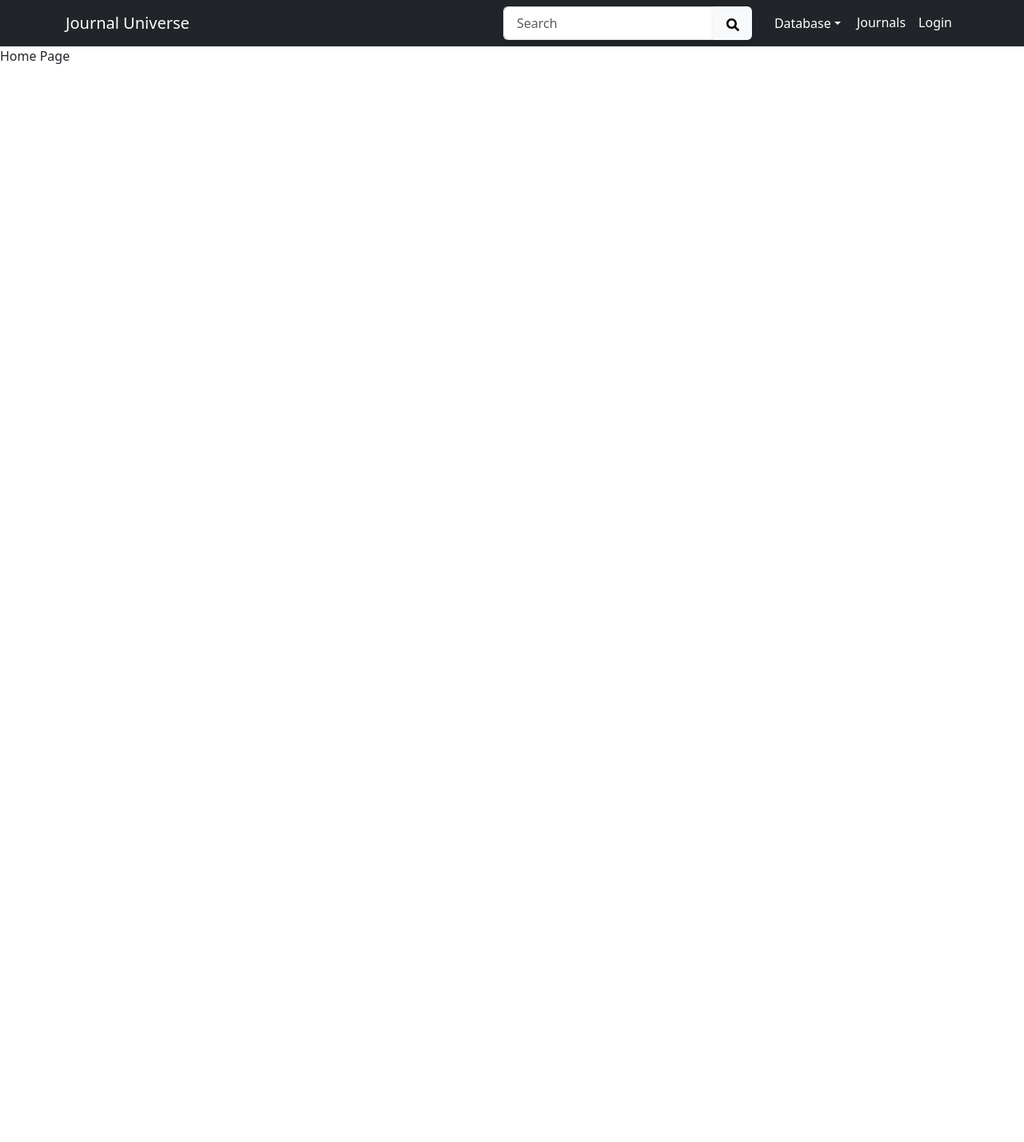
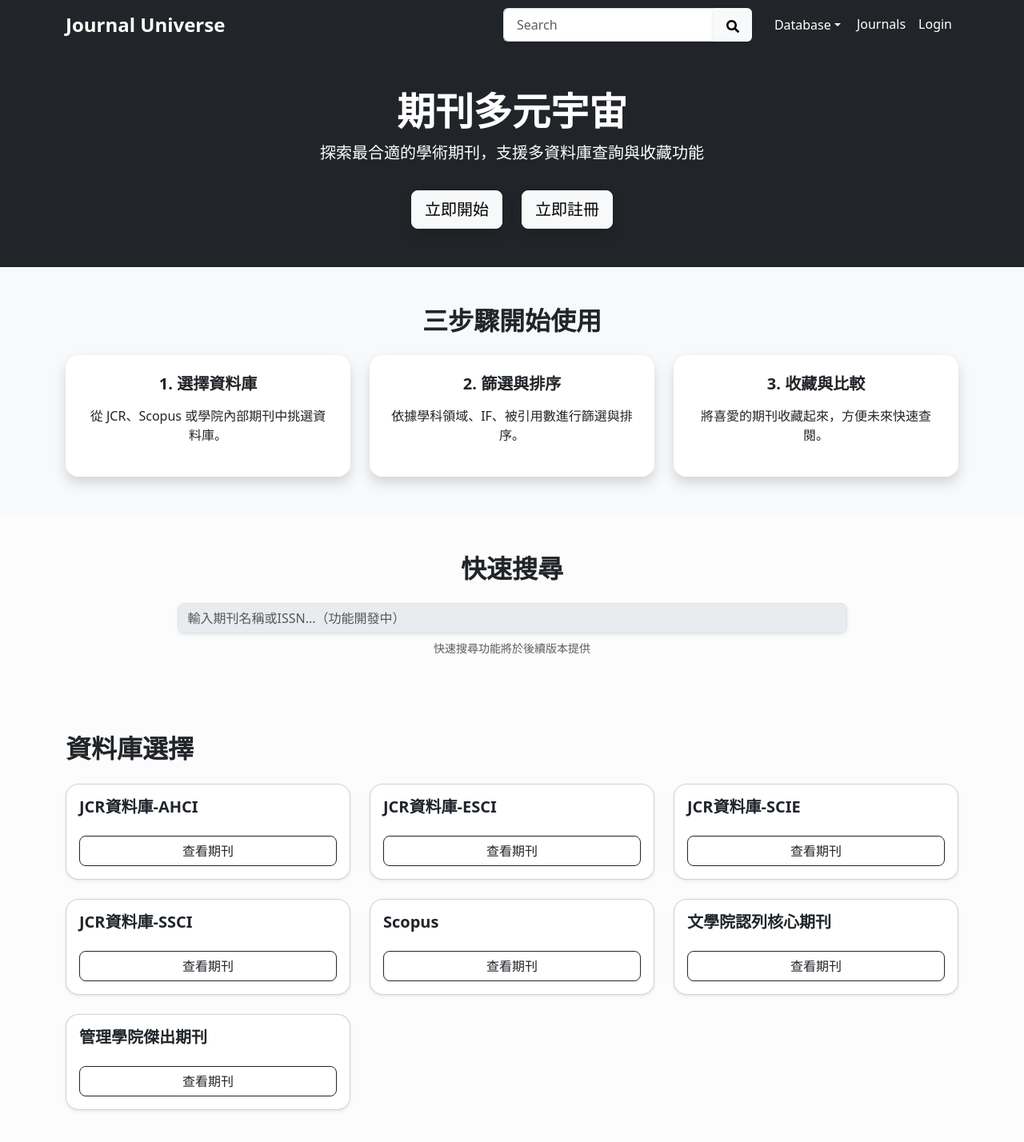
Before and after one commit to Ch40sTng/journal-react_v2, a React (Vite) app: page / in a window 1280 px wide. Shown: the top 1428 px of the page at 80% size. Before the commit the page ends 800 px from the top, so only its background shows below. Built offline with nearby package versions, Linux system fonts and the light colour scheme; no server answers; the HTML template or start-up script is replaced by a standard one.

Commit message:
home page done

```diff
--- a/src/Navigate.jsx
+++ b/src/Navigate.jsx
@@ -48,7 +48,9 @@
   return (
     <Navbar bg="dark" variant="dark" expand="lg" className="px-4">
       <Container> {/* 使用 fluid 讓容器占滿全寬 */}
-        <Navbar.Brand as={Link} to="/">Journal Universe</Navbar.Brand>
+        <Navbar.Brand as={Link} to="/" style={{ fontSize: '1.5rem', fontWeight: '700' }}>
+          Journal Universe
+        </Navbar.Brand>
         <Navbar.Toggle aria-controls="navbar-nav" />
         <Navbar.Collapse id="navbar-nav">
           <Nav className="ms-auto">
@@ -59,26 +61,26 @@
                 placeholder="Search"
                 value={searchQuery}
                 onChange={handleSearchChange}
-                className="rounded-start border-end-0 px-3 py-2"  // 統一圓角，去除右邊的邊框
+                className="rounded-start border-end-0 px-3 py-2"
                 style={{
-                  boxShadow: '0 2px 5px rgba(0,0,0,0.1)',  // 輕微陰影
-                  transition: 'all 0.3s ease',  // 過渡效果
+                  boxShadow: '0 2px 5px rgba(0,0,0,0.1)',
+                  transition: 'all 0.3s ease',
                 }}
-                onFocus={(e) => e.target.style.boxShadow = '0 0 10px rgba(0, 123, 255, 0.6)'}  // 聚焦效果
-                onBlur={(e) => e.target.style.boxShadow = '0 2px 5px rgba(0,0,0,0.1)'}  // 失焦效果
+                onFocus={(e) => e.target.style.boxShadow = '0 0 10px rgba(0, 123, 255, 0.6)'}
+                onBlur={(e) => e.target.style.boxShadow = '0 2px 5px rgba(0,0,0,0.1)'}
               />
               <Button
                 variant="light"
-                className="rounded-end border-0 px-3 py-2"  // 統一圓角，去除邊框
+                className="rounded-end border-0 px-3 py-2"
                 type="submit"
                 onClick={handleSearchSubmit}
                 style={{
-                  backgroundColor: '#f8f9fa',  // 背景顏色
-                  boxShadow: '0 2px 5px rgba(0,0,0,0.1)',  // 輕微陰影
-                  transition: 'all 0.3s ease',  // 過渡效果
+                  backgroundColor: '#f8f9fa',
+                  boxShadow: '0 2px 5px rgba(0,0,0,0.1)',
+                  transition: 'all 0.3s ease',
                 }}
-                onMouseEnter={(e) => e.target.style.backgroundColor = '#e9ecef'}  // 滑鼠懸停效果
-                onMouseLeave={(e) => e.target.style.backgroundColor = '#f8f9fa'}  // 滑鼠離開效果
+                onMouseEnter={(e) => e.target.style.backgroundColor = '#e9ecef'}
+                onMouseLeave={(e) => e.target.style.backgroundColor = '#f8f9fa'}
               >
                 <FaSearch />
               </Button>
@@ -135,7 +137,12 @@
                   onClick={handleLogout}
                   style={{
                     color: "#fff",
+                    backgroundColor: 'transparent',
+                    border: 'none',
+                    transition: 'color 0.3s ease',
                   }}
+                  onMouseEnter={(e) => e.target.style.color = '#ffeb3b'}
+                  onMouseLeave={(e) => e.target.style.color = '#fff'}
                 >
                   Logout
                 </Nav.Link>
@@ -147,6 +154,7 @@
         </Navbar.Collapse>
       </Container>
     </Navbar>
+
   );
 };
 
--- a/src/pages/collections.jsx
+++ b/src/pages/collections.jsx
@@ -196,7 +196,7 @@
 
   return (
     <div style={{ backgroundColor: "#fcfcfc" }}>
-      <section className="w-100 py-4" style={{ backgroundColor: "#e0e0e0" }}>
+      <section className="bg-dark text-white py-5">
         <div className="container">
           <div className="p-4 bg-white shadow-sm rounded-4">
             <h2 className="fw-bold fs-2 border-bottom pb-3 mb-4 text-dark">
--- a/src/pages/home.jsx
+++ b/src/pages/home.jsx
@@ -1,7 +1,111 @@
 import React from 'react';
 
+import { Link } from "react-router-dom";
+import { useEffect, useState } from "react";
+import supabase from "../supabaseClient";
+
+const databases = [
+  { id: "JCR-AHCI", name: "JCR資料庫-AHCI" },
+  { id: "JCR-ESCI", name: "JCR資料庫-ESCI" },
+  { id: "JCR-SCIE", name: "JCR資料庫-SCIE" },
+  { id: "JCR-SSCI", name: "JCR資料庫-SSCI" },
+  { id: "Scopus", name: "Scopus" },
+  { id: "Literature", name: "文學院認列核心期刊" },
+  { id: "Management", name: "管理學院傑出期刊" },
+];
+
 const Home = () => {
-  return <div>Home Page</div>;
+  const [topCollected, setTopCollected] = useState([]);
+
+  useEffect(() => {
+    const fetchTopCollected = async () => {
+      const { data, error } = await supabase.rpc("get_top_collected_journals", { count: 3 });
+      if (error) console.error("Error fetching top journals:", error);
+      else setTopCollected(data);
+    };
+
+    fetchTopCollected();
+  }, []);
+
+  return (
+    <div style={{ backgroundColor: "#fcfcfc" }}>
+      {/* Hero 區塊 */}
+      <section className="bg-dark text-white py-5">
+        <div className="container text-center">
+          <h1 className="display-5 fw-bold">期刊多元宇宙</h1>
+          <p className="lead">探索最合適的學術期刊，支援多資料庫查詢與收藏功能</p>
+          <Link to="/journals" className="btn btn-light btn-lg mt-3 shadow me-4">立即開始</Link>
+          <Link to="/login" className="btn btn-light btn-lg mt-3 shadow">立即註冊</Link>
+        </div>
+      </section>
+
+      {/** 導覽區 */}
+      <section className="py-5 bg-light">
+        <div className="container">
+          <h2 className="text-center fw-bold mb-4">三步驟開始使用</h2>
+          <div className="row g-4">
+            <div className="col-md-4">
+              <div className="p-4 bg-white shadow rounded-4 text-center">
+                <h5 className="fw-bold mb-3">1. 選擇資料庫</h5>
+                <p>從 JCR、Scopus 或學院內部期刊中挑選資料庫。</p>
+              </div>
+            </div>
+            <div className="col-md-4">
+              <div className="p-4 bg-white shadow rounded-4 text-center">
+                <h5 className="fw-bold mb-3">2. 篩選與排序</h5>
+                <p>依據學科領域、IF、被引用數進行篩選與排序。</p>
+              </div>
+            </div>
+            <div className="col-md-4">
+              <div className="p-4 bg-white shadow rounded-4 text-center">
+                <h5 className="fw-bold mb-3">3. 收藏與比較</h5>
+                <p>將喜愛的期刊收藏起來，方便未來快速查閱。</p>
+              </div>
+            </div>
+          </div>
+        </div>
+      </section>
+
+      {/* 快速搜尋區塊 */}
+      <section className="py-5">
+        <div className="container text-center">
+          <h2 className="fw-bold mb-4">快速搜尋</h2>
+          <input
+            type="text"
+            className="form-control w-75 mx-auto rounded-3 shadow-sm"
+            placeholder="輸入期刊名稱或ISSN...（功能開發中）"
+            disabled
+          />
+          <small className="text-muted d-block mt-2">快速搜尋功能將於後續版本提供</small>
+        </div>
+      </section>
+
+      {/* 資料庫 */}
+      <section className="py-5">
+        <div className="container">
+          <h2 className="fw-bold mb-4 text-dark">資料庫選擇</h2>
+          <div className="row g-4">
+            {databases.map((db) => (
+              <div className="col-md-6 col-lg-4" key={db.id}>
+                <div className="card shadow-sm rounded-4 h-100">
+                  <div className="card-body d-flex flex-column justify-content-between">
+                    <h5 className="card-title fw-bold text-dark">{db.name}</h5>
+                    <Link
+                      to={`/journals/${db.id}`}
+                      className="btn btn-outline-dark mt-3 rounded-3"
+                    >
+                      查看期刊
+                    </Link>
+                  </div>
+                </div>
+              </div>
+            ))}
+          </div>
+        </div>
+      </section>
+
+    </div>
+  );
 };
 
 export default Home;
--- a/src/pages/journal.jsx
+++ b/src/pages/journal.jsx
@@ -206,7 +206,7 @@
 
   return (
     <div style={{ backgroundColor: "#fcfcfc"}}>
-      <section className="w-100 py-4" style={{ backgroundColor: "#e0e0e0" }}>
+      <section className="bg-dark text-white py-5">
         <div className="container">
           <div className="p-4 bg-white shadow-sm rounded-4">
             <h2 className="fw-bold fs-2 border-bottom pb-3 mb-4 text-dark">
--- a/src/pages/journalviewer.jsx
+++ b/src/pages/journalviewer.jsx
@@ -202,7 +202,7 @@
 
   return (
     <div style={{ backgroundColor: "#fcfcfc" }}>
-      <section className="w-100 py-4" style={{ backgroundColor: "#e0e0e0" }}>
+      <section className="bg-dark text-white py-5">
         <div className="container">
           <div className="p-4 bg-white shadow-sm rounded-4">
             <h2 className="fw-bold fs-2 border-bottom pb-3 mb-4 text-dark">
--- a/src/pages/login.jsx
+++ b/src/pages/login.jsx
@@ -48,21 +48,27 @@
   };
 
     return (
-        <Container className="mt-5" style={{ maxWidth: '400px' }}>
-            <Nav fill variant="tabs" defaultActiveKey="register">
-                <Nav.Item>
-                    <Nav.Link active={activeItem === 'register'} onClick={() => { setErrorMessage(''); setActiveItem('register'); }}>
+      <div className="py-5" style={{ backgroundColor: '#f8f9fa', minHeight: '100vh' }}>
+        <div className="container d-flex justify-content-center align-items-center">
+          <div className="bg-white shadow rounded-4 p-4" style={{ width: '100%', maxWidth: '400px' }}>
+            <h3 className="text-center fw-bold mb-4">登入啟用收藏功能</h3>
+
+            <div className="d-flex justify-content-center mb-4">
+              <button
+                className={`btn ${activeItem === 'register' ? 'btn-dark' : 'btn-outline-dark'} me-2 w-50`}
+                onClick={() => { setErrorMessage(''); setActiveItem('register'); }}
+              >
                 註冊
-                    </Nav.Link>
-                </Nav.Item>
-                <Nav.Item>
-                    <Nav.Link active={activeItem === 'signin'} onClick={() => { setErrorMessage(''); setActiveItem('signin'); }}>
+              </button>
+              <button
+                className={`btn ${activeItem === 'signin' ? 'btn-dark' : 'btn-outline-dark'} w-50`}
+                onClick={() => { setErrorMessage(''); setActiveItem('signin'); }}
+              >
                 登入
-                    </Nav.Link>
-                </Nav.Item>
-            </Nav>
+              </button>
+            </div>
 
-            <Form className="mt-4" onSubmit={handleSubmit}>
+            <Form onSubmit={handleSubmit}>
               <Form.Group className="mb-3">
                 <Form.Label>信箱</Form.Label>
                 <Form.Control
@@ -87,11 +93,13 @@
 
               {errorMessage && <Alert variant="danger">{errorMessage}</Alert>}
 
-                <Button variant="primary" type="submit" className="w-100" disabled={isLoading}>
+              <Button variant="dark" type="submit" className="w-100" disabled={isLoading}>
                 {isLoading ? <Spinner as="span" animation="border" size="sm" /> : activeItem === 'register' ? '註冊' : '登入'}
               </Button>
             </Form>
-        </Container>
+          </div>
+        </div>
+      </div>
     );
 }
 
```
Lines whose indentation alone changed are shown as unchanged.
